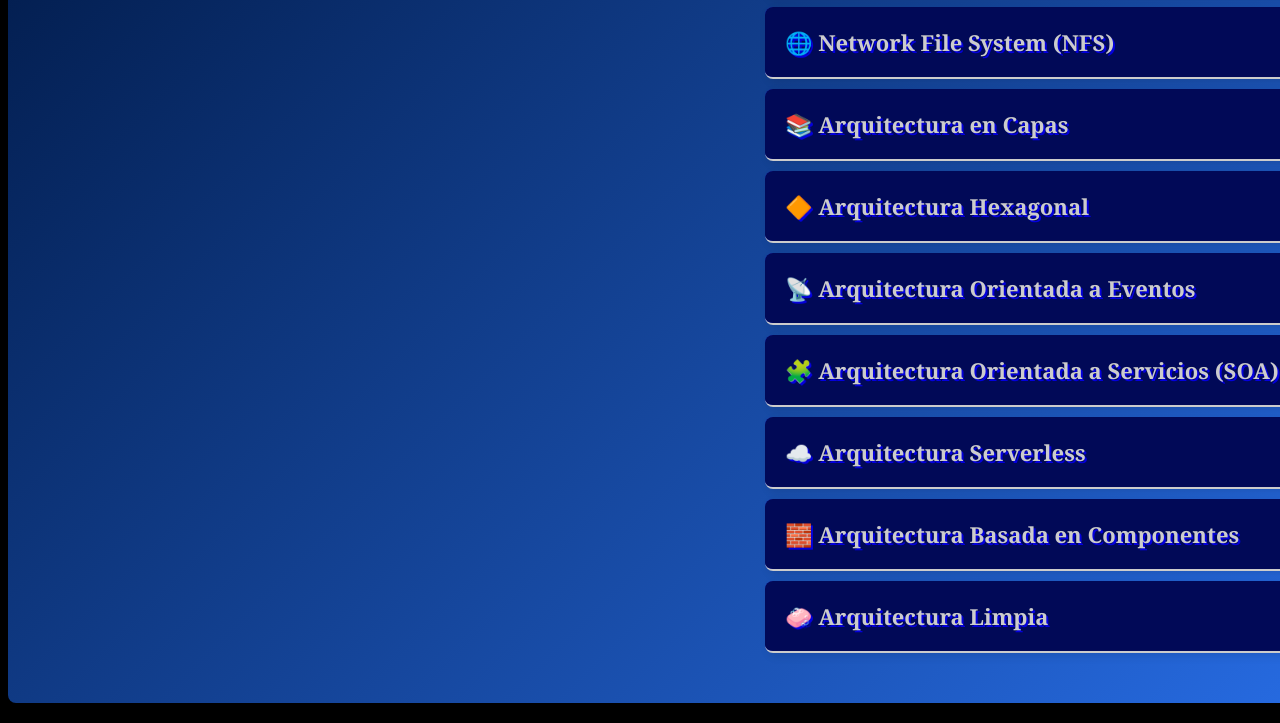
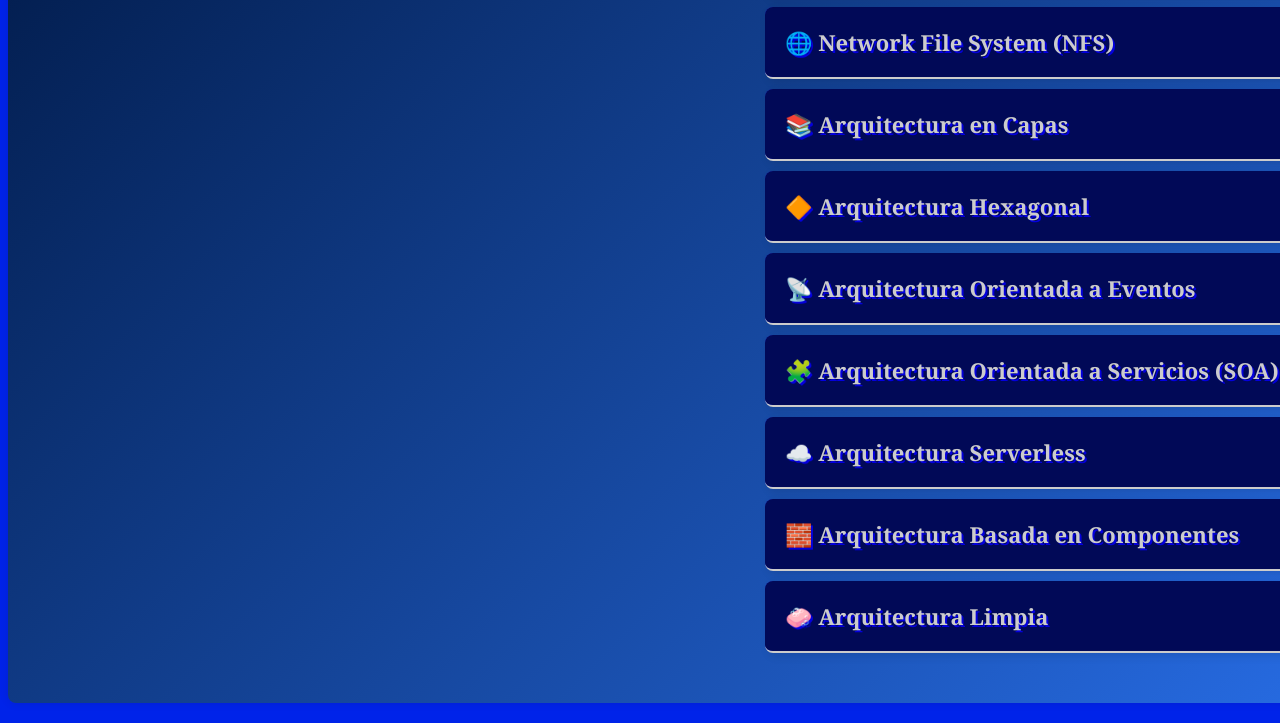
Before and after one commit to Jtobar2809/Jtobar2809.github.io, a website: page Pagina4.html in a window 1280 px wide. Shown: the part 217-940 px from the top of the page. Drawn offline with Linux system fonts and the light colour scheme.

Commit message:
8 commit

```diff
--- a/CSS/style1.css
+++ b/CSS/style1.css
@@ -2,6 +2,12 @@
 .body {
     color: white;
     background-color: black;
+    font-family: Georgia, 'Times New Roman', Times, serif;
+}
+
+.bodyAcordeon{
+    color: white;
+    background-color: rgb(0, 35, 233);
     font-family: Georgia, 'Times New Roman', Times, serif;
 }
 
--- a/Pagina4.html
+++ b/Pagina4.html
@@ -9,7 +9,7 @@
 
 </head>
 
-<body class="body">
+<body class="bodyAcordeon">
 
 
 
```
